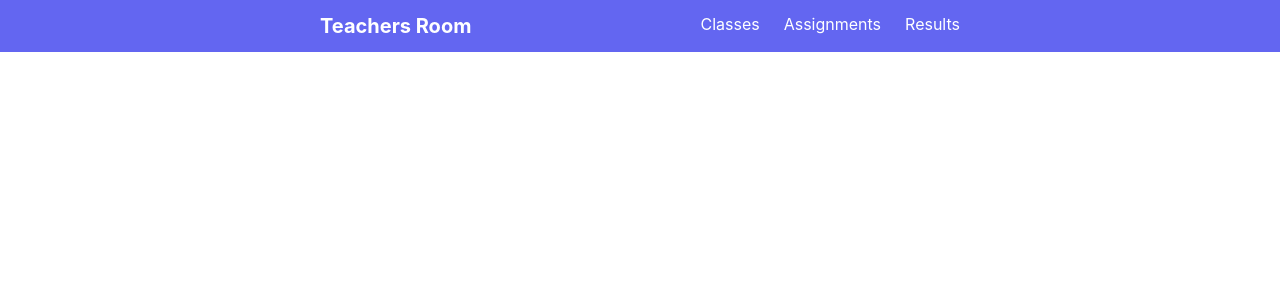
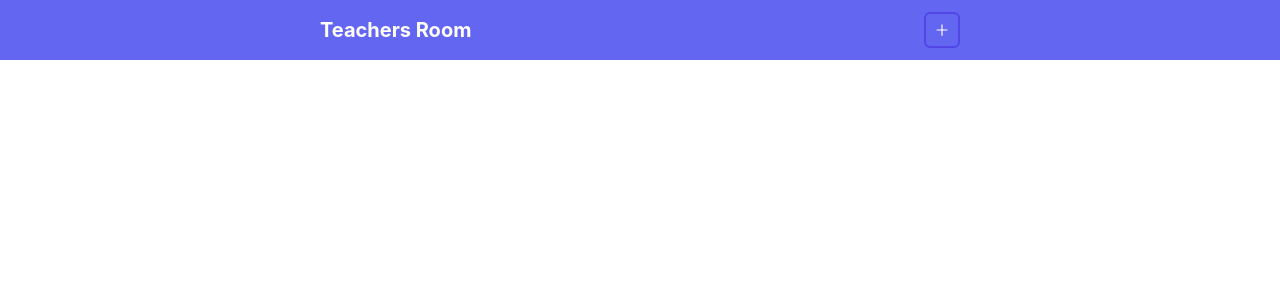
Before and after one commit to Nishikaru/my-classroom, a React (Create React App) app: page /teacher in a window 1280 px wide. Shown: the top 300 px of the page. Built offline with nearby package versions, Linux system fonts and the light colour scheme.

Commit message:
a modal for create class added

```diff
--- a/src/Comp/Select/Select.js
+++ b/src/Comp/Select/Select.js
@@ -1,13 +1,7 @@
-import React, { useEffect, useState } from 'react';
+
 import { Link } from 'react-router-dom';
 
 const Select = () => {
-    const [animation,setAnimation] = useState(false);
-    console.log(animation)
-    useEffect(()=>{
-        setAnimation(true)
-    },[])
-    console.log(animation)
     return (
         <div className='h-full w-full flex items-center justify-between'>
             <div className='bg-selectImgLeft h-screen w-[35vw] border-r-2 border-black bg-cover bg-center p-10'>
--- /dev/null
+++ b/src/Teacher/CreateClassModal/CreateClassModal.js
@@ -0,0 +1,21 @@
+import React from 'react';
+
+const CreateClassModal = ({AClass,setAClass}) => {
+    const closeModal=()=>{
+        setAClass(false);
+    }
+    return (
+        <div className={AClass?'flex':'hidden'}>
+            <div onClick={closeModal} className='fixed h-screen w-screen top-0 left-0 bg-black/40'></div>
+            <div className='absolute translate-x-[-50%] translate-y-[-50%] top-[50%] left-[50%] bg-indigo-500 p-2 rounded-md'>
+                <form className='flex flex-col gap-3'>
+                    <input type="text" className='border-2 border-indigo-600 rounded-md p-2 bg-transparent text-white font-semibold' placeholder='Class name' />
+                    <button type='submit' className='border-2 border-indigo-600 rounded-md p-2 uppercase font-semibold'>Create</button>
+                </form>
+
+            </div>
+        </div>
+    );
+};
+
+export default CreateClassModal;
--- a/src/Teacher/TNavBAr/TNavBar.js
+++ b/src/Teacher/TNavBAr/TNavBar.js
@@ -1,18 +1,27 @@
-import React from 'react';
+import React, { useState } from 'react';
 import { Link } from 'react-router-dom';
+import {AiOutlinePlus} from 'react-icons/ai'
+import CreateClassModal from '../CreateClassModal/CreateClassModal';
 
 const TNavBar = () => {
+    const [AClass,setAClass] = useState(false);
+    const createClass = ()=>{
+        setAClass(!AClass);
+    }
     return (
         <div>
-            <nav className='flex justify-between px-80 py-3 bg-indigo-500 text-white'>
+            <nav className='flex justify-between items-center px-80 py-3 bg-indigo-500 text-white'>
                 <div className='text-xl font-bold'>
-                    <Link to='/student' className='capitalize'>Teachers room</Link>
+                    <Link to='/teacher' className='capitalize'>Teachers room</Link>
                 </div>
+                <CreateClassModal AClass={AClass} setAClass={setAClass}></CreateClassModal>
                 <div className='flex gap-6'>
-                    <Link className='capitalize hover:border-b-4 border-indigo-600 transition-all'>classes</Link>
-                    <Link className='capitalize hover:border-b-4 border-indigo-600 transition-all'>assignments</Link>
-                    <Link className='capitalize hover:border-b-4 border-indigo-600 transition-all'>results</Link>
+                    <div onClick={createClass} title='Create a class' className='p-2 border-2 border-indigo-600 hover:bg-indigo-600 rounded-md transition-all cursor-pointer'>
+                    <AiOutlinePlus></AiOutlinePlus>
+                    </div>
                 </div>
+
+
             </nav>
         </div>
     );
```
